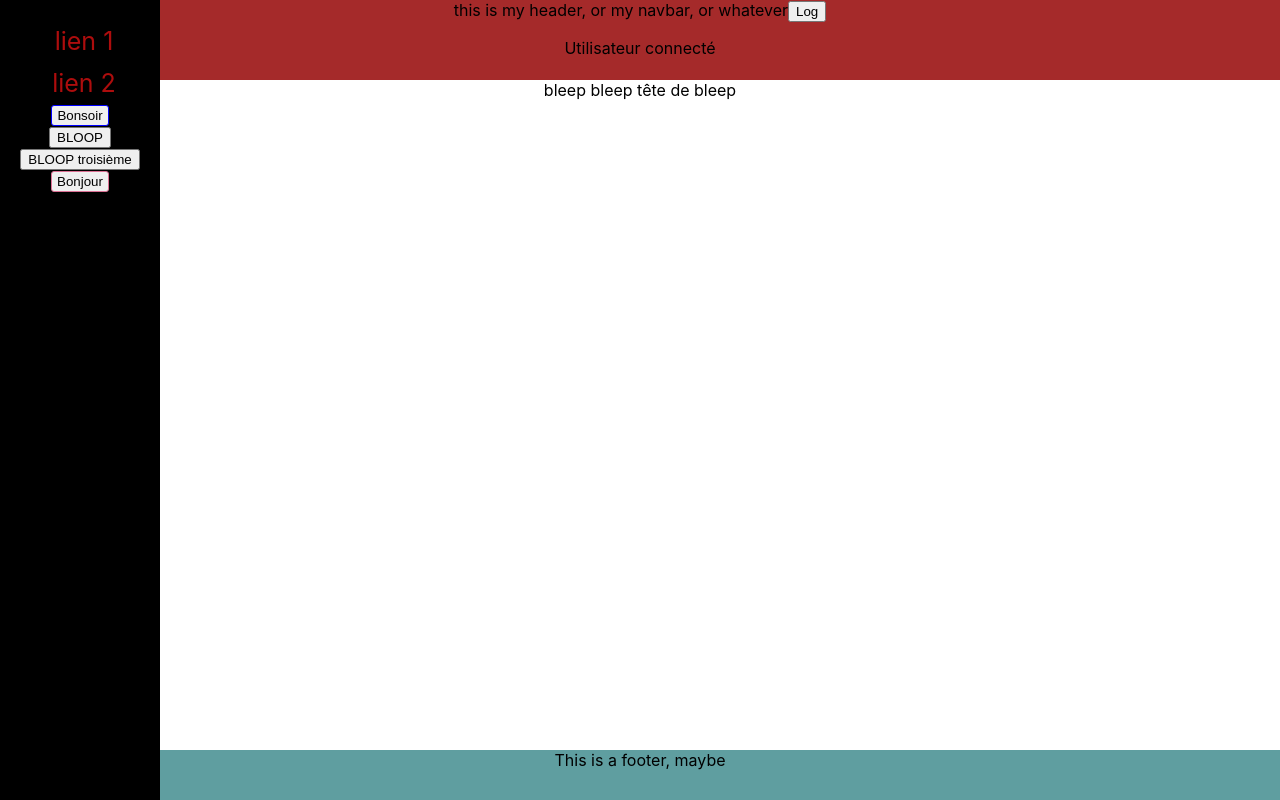
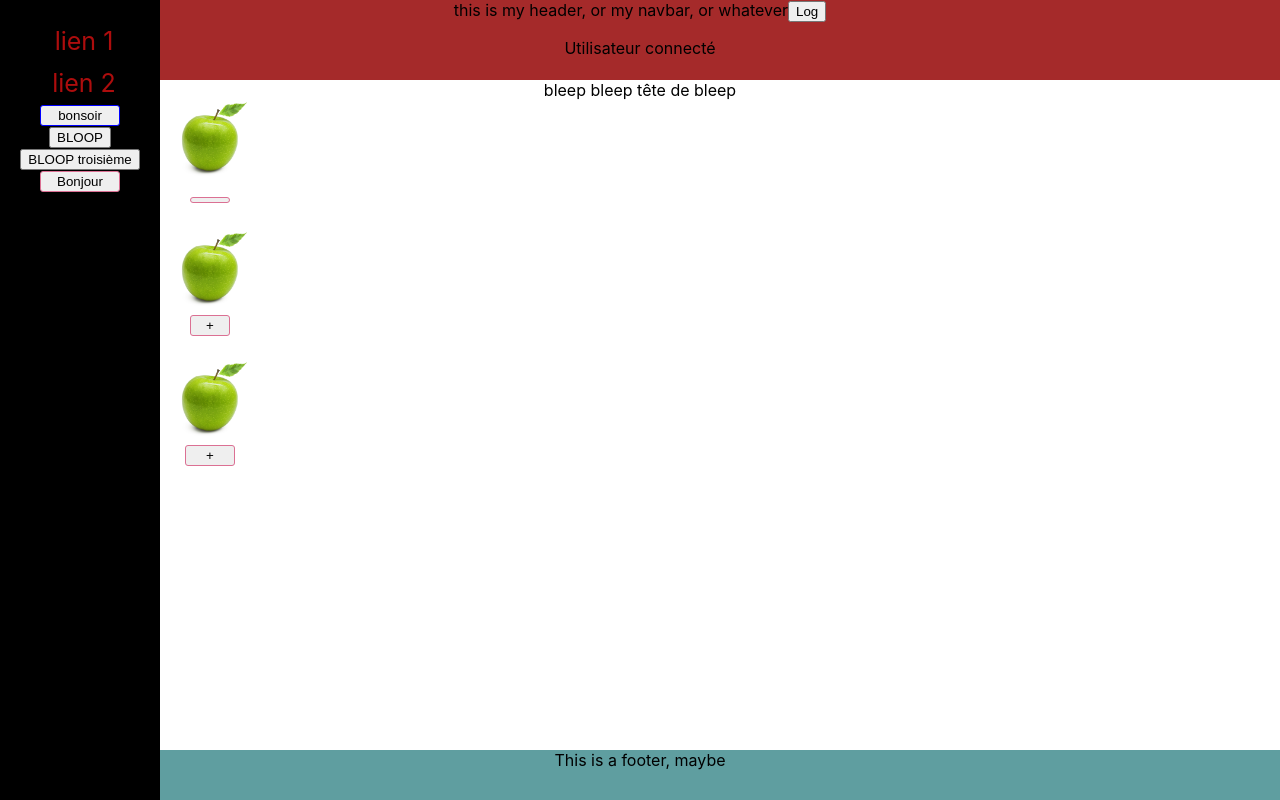
Before and after one commit to Windryuu/ExoReact, a React (Create React App) app: page /bleep in a window 1280 px wide. Built offline with nearby package versions, Linux system fonts and the light colour scheme.

Commit message:
asking for a review

```diff
--- /dev/null
+++ b/src/atoms/AtomicButtonStyled.jsx
@@ -0,0 +1,20 @@
+import styled from "styled-components";
+
+function AtomicButtonStyled(props){
+    return(
+    <ButtonStyled
+        borderColor={props.borderColor}
+        buttonWidth={props.buttonWidth}
+    >{props.textButton}</ButtonStyled>
+    )
+}
+
+export default AtomicButtonStyled;
+
+const ButtonStyled = styled.button`
+    padding: 2px 5px;
+    border-radius: 3px;
+    border: 1px solid   ${props => props.borderColor ? props.borderColor : "palevioletred"};
+    width:              ${props => props.buttonWidth ? props.buttonWidth : "50%"};
+    justify-self: center;
+`
--- /dev/null
+++ b/src/atoms/AtomicImageStyled.jsx
@@ -0,0 +1,14 @@
+import styled from "styled-components";
+
+function AtomicImageStyled(props){
+    return(
+        <ImageStyled src={props.imageSource} />
+    )
+}
+
+export default AtomicImageStyled;
+
+const ImageStyled = styled.img`
+    width: 100%;
+    height: 100%;
+`
--- a/src/components/Body.jsx
+++ b/src/components/Body.jsx
@@ -1,4 +1,5 @@
 import { createBrowserRouter, Link, RouterProvider } from "react-router-dom";
+import MoleculeCardItem from "../molecules/MoleculeCardItem";
 
 const router = createBrowserRouter([
     {
@@ -9,19 +10,18 @@ const router = createBrowserRouter([
     },
     {
         path: "/bleep",
-        element: <div>bleep bleep tête de bleep</div>
+        element: <div>bleep bleep tête de bleep
+                    <MoleculeCardItem imageSource="fruit4.png"></MoleculeCardItem>
+                    <MoleculeCardItem imageSource="fruit4.png" textButton="+"></MoleculeCardItem>
+                    <MoleculeCardItem imageSource="fruit4.png" textButton="+" buttonWidth="50px"></MoleculeCardItem>
+                </div>
     }
 ])
 
 function Body(){
     return(
         <RouterProvider router={router}>
-            <div>
-
-                <br />
-                this is the app body
-
-            </div>
+            <div></div>
         </RouterProvider>
     )
 }
--- a/src/components/Sidebar.jsx
+++ b/src/components/Sidebar.jsx
@@ -1,5 +1,5 @@
-import { Link } from "react-router-dom";
 import styled from "styled-components";
+import AtomicButtonStyled from "../atoms/AtomicButtonStyled";
 // import { ConsoleLogger } from "../App";
 
 function Sidebar(props){
@@ -9,16 +9,13 @@ function Sidebar(props){
         <SidebarStyled>
             <LinkSidebarStyled href="/" >lien 1</LinkSidebarStyled>
             <LinkSidebarStyled href="/bleep" >lien 2</LinkSidebarStyled>
-            {/* <Link to="/">No reload 1</Link> */}
-            <ButtonStyled borderColor="blue"
-            // onClick={ConsoleLogger}
-            >Bonsoir</ButtonStyled>
+            <AtomicButtonStyled borderColor="blue" textButton="bonsoir"></AtomicButtonStyled>
             <br/>
             <button onClick={()=> superConsoleLoggerRef.current.DubConsoleLogger()}>BLOOP</button>
             <br/>
             <button onClick={aaa}>BLOOP troisième</button>
             <br/>
-            <ButtonStyled onClick={()=>console.log("Tu viens de cliquer sur le bouton bonjour")}>Bonjour</ButtonStyled>
+            <AtomicButtonStyled onClick={()=>console.log("Tu viens de cliquer sur le bouton bonjour")} textButton="Bonjour"></AtomicButtonStyled>
         </SidebarStyled>
     )
 }
@@ -44,9 +41,3 @@ const LinkSidebarStyled = styled.a`
     color: #ad0d0d;
     display: block;
 `
-
-const ButtonStyled = styled.button`
-    padding: 2px 5px;
-    border-radius: 3px;
-    border: 1px solid ${props => props.borderColor ? props.borderColor : "palevioletred"};
-`
--- /dev/null
+++ b/src/molecules/MoleculeCardItem.jsx
@@ -0,0 +1,23 @@
+import styled from "styled-components";
+import AtomicImageStyled from "../atoms/AtomicImageStyled";
+import AtomicButtonStyled from "../atoms/AtomicButtonStyled";
+
+function MoleculeCardItem(props){
+
+    return(
+        <CardItemStyled>
+            <AtomicImageStyled imageSource={props.imageSource}/>
+            <AtomicButtonStyled textButton={props.textButton} buttonWidth={props.buttonWidth}></AtomicButtonStyled>
+        </CardItemStyled>
+    )
+}
+
+export default MoleculeCardItem;
+
+const CardItemStyled = styled.div`
+    background-color: brown;
+    height: 80px;
+    width: 80px;
+    margin-left: 170px;
+    margin-bottom: 50px;
+    `
```
Also changed, not shown: public/fruit4.png (added).
